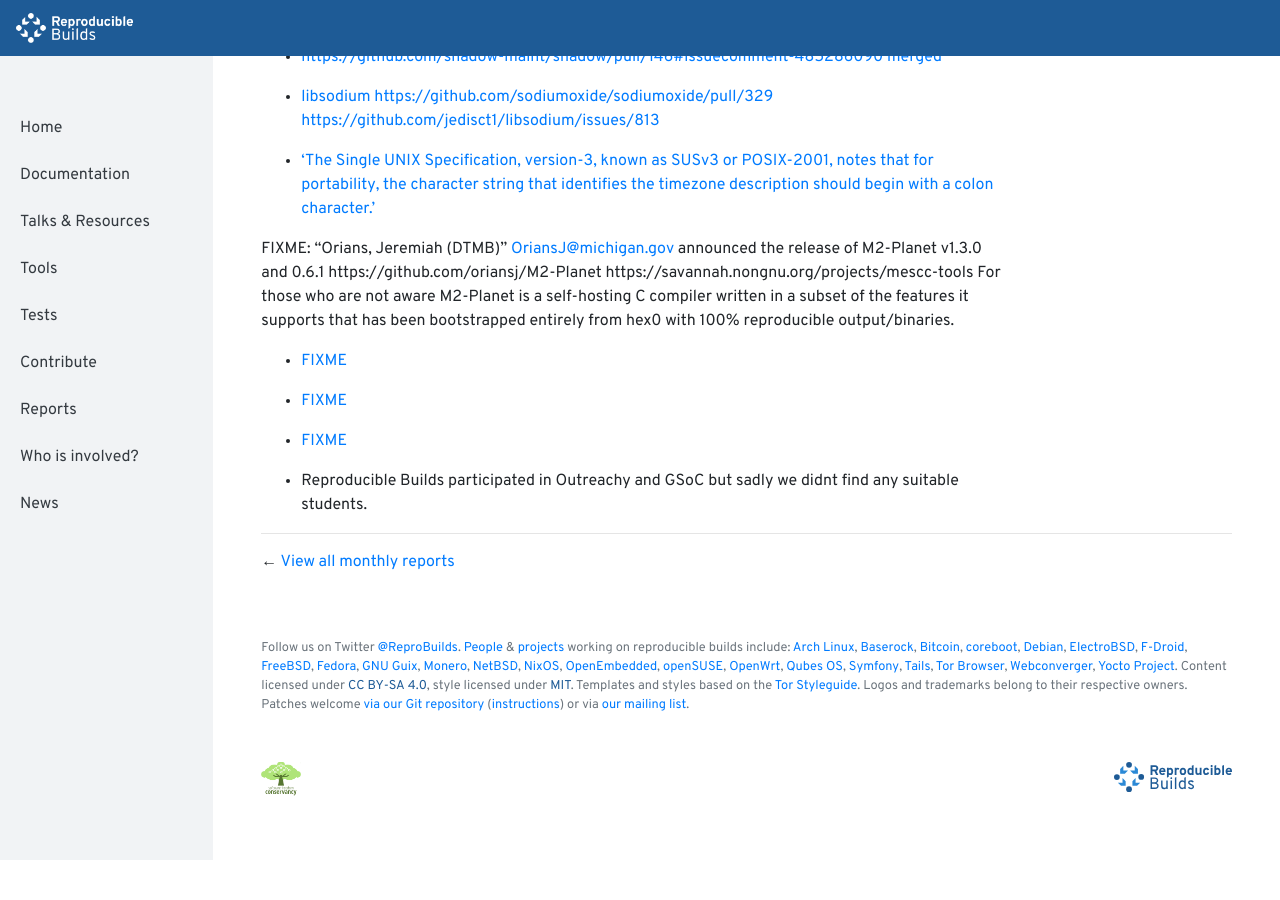
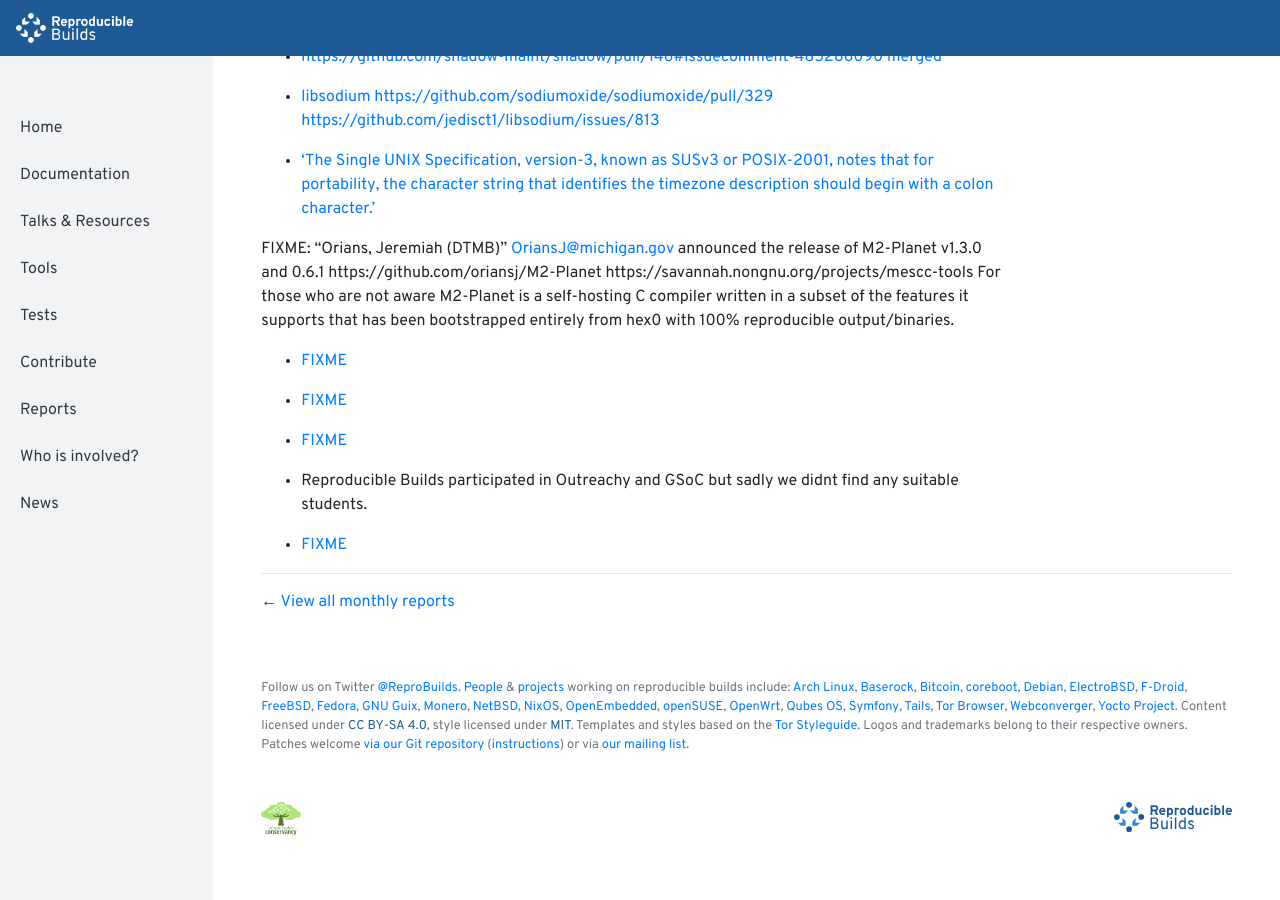
Before and after one commit to prototypefund/reproducible-website, a Jekyll site: the page built from _reports/2019-04.md, in a window 1280 px wide and 900 px high, scrolled down 1237 px. Built offline with Jekyll 4.4.1, drawn with Linux system fonts in a browser that asks for light colours; before the commit the page ends 2097 px from its top, so only the background shows below that.

Commit message:
2019-04 += https://github.com/TheDigitalStandard/TheDigitalStandard/pull/115

```diff
--- a/_reports/2019-04.md
+++ b/_reports/2019-04.md
@@ -61,3 +61,5 @@
 * [FIXME](https://securelist.com/operation-shadowhammer-a-high-profile-supply-chain-attack/90380/)
 
 * Reproducible Builds participated in Outreachy and GSoC but sadly we didnt find any suitable students.
+
+* [FIXME](https://github.com/TheDigitalStandard/TheDigitalStandard/pull/115)
```
